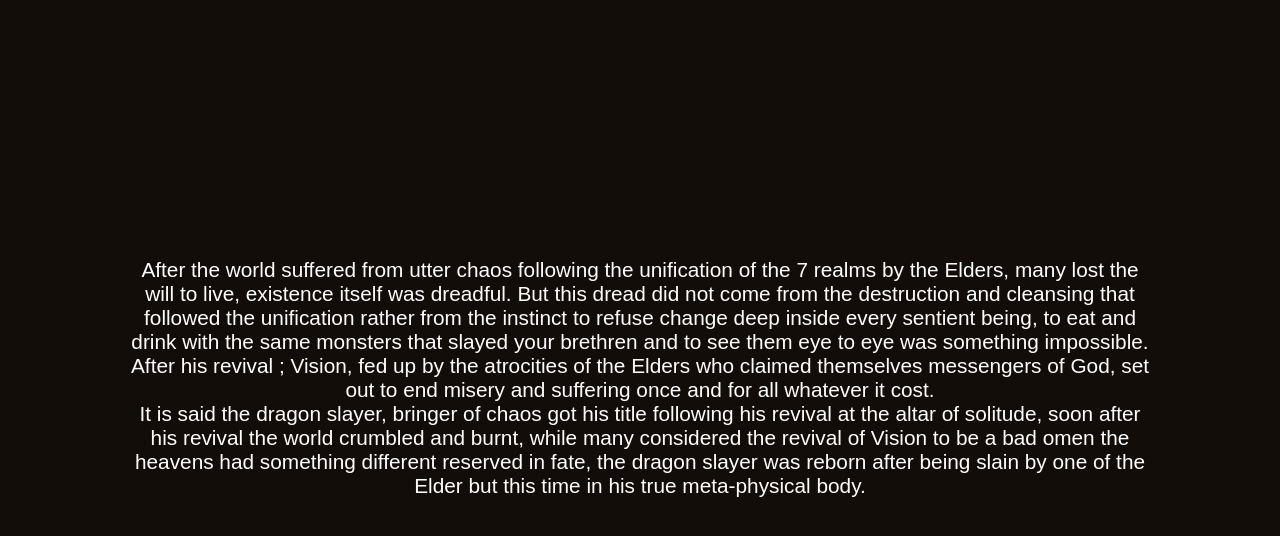
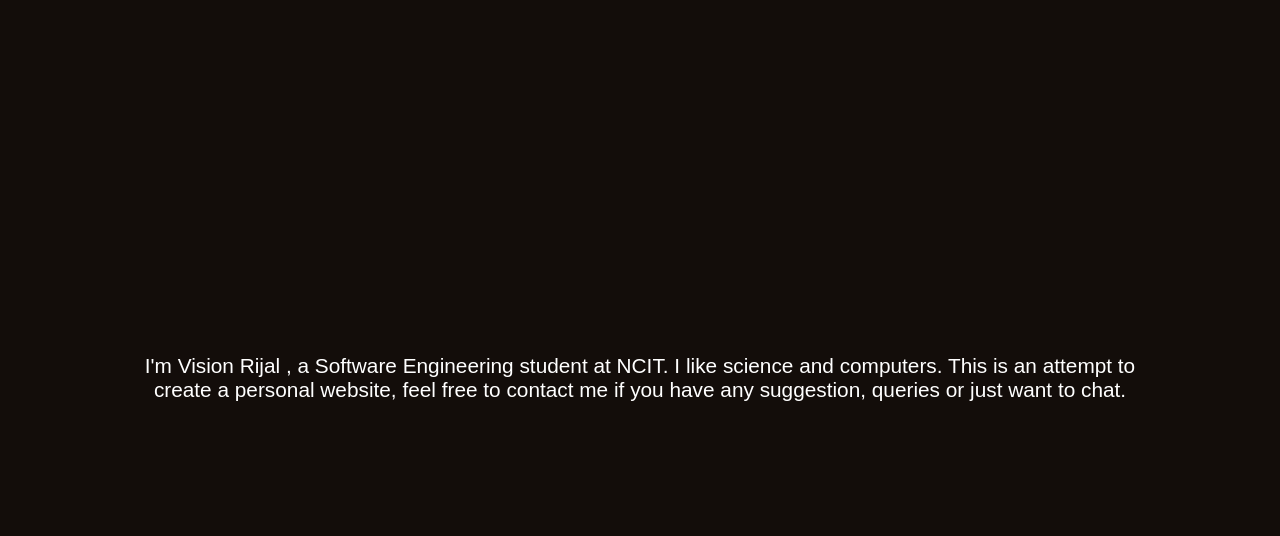
Before and after one commit to visionrijal/personal-site, a plain HTML site: page index.html in a window 1280 px wide. Shown: the part 822-1358 px from the top of the page. Drawn offline with Linux system fonts and the light colour scheme; a web font is replaced by a local one.

Commit message:
Update index.html

```diff
--- a/index.html
+++ b/index.html
@@ -63,18 +63,8 @@
     <div class="content"  id="section2">
 
         <div class="lore">
-            After the world suffered from utter chaos following the unification of the 7 realms by the Elders, many lost
-            the will to live, existence itself was dreadful. But this dread did not come from the destruction and
-            cleansing that followed the unification rather from the instinct to refuse change deep inside every sentient
-            being, to eat and drink with the same monsters that slayed your brethren and to see them eye to eye was
-            something impossible. After his revival ; Vision, fed up by the atrocities of the Elders who claimed
-            themselves messengers of God, set out to end misery and suffering once and for all whatever it cost.
-            <br>
-            It is said the dragon slayer, bringer of chaos got his title following his revival at the altar of solitude,
-            soon
-            after his revival the world crumbled and burnt, while many considered the revival of Vision to be a bad omen
-            the heavens had something different reserved in fate, the dragon slayer was reborn after being slain by one
-            of the Elder but this time in his true meta-physical body.
+           I'm Vision Rijal , a Software Engineering student at NCIT. I like science and computers.
+           This is an attempt to create a personal website, feel free to contact me if you have any suggestion, queries or just want to chat.
         </div>
     </div>
 
```
